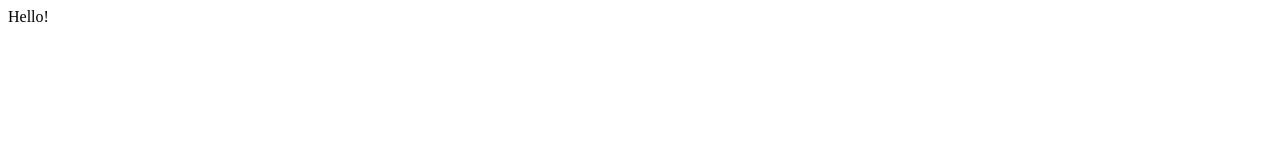
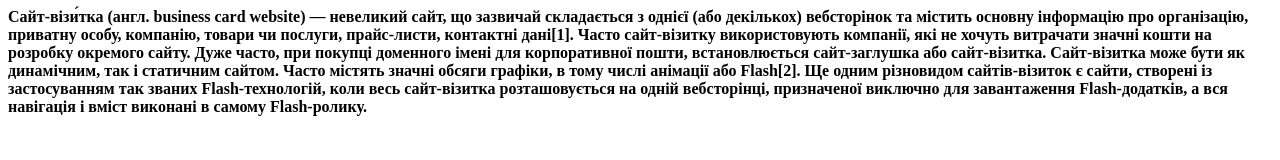
Before and after one commit to Ber99999/genius-test, a plain HTML site: page index.html in a window 1280 px wide. Drawn offline with Linux system fonts and the light colour scheme.

Commit message:
Add files via upload

```diff
--- a/index.html
+++ b/index.html
@@ -6,6 +6,22 @@
     <title>Document</title>
   </head>
   <body>
-    Hello!
+    <b
+      >Сайт-візи́тка (англ. business card website) — невеликий сайт, що зазвичай
+      складається з однієї (або декількох) вебсторінок та містить основну
+      інформацію про організацію, приватну особу, компанію, товари чи послуги,
+      прайс-листи, контактні дані[1]. Часто сайт-візитку використовують
+      компанії, які не хочуть витрачати значні кошти на розробку окремого сайту.
+      Дуже часто, при покупці доменного імені для корпоративної пошти,
+      встановлюється сайт-заглушка або сайт-візитка.</b
+    >
+    <b
+      >Сайт-візитка може бути як динамічним, так і статичним сайтом. Часто
+      містять значні обсяги графіки, в тому числі анімації або Flash[2]. Ще
+      одним різновидом сайтів-візиток є сайти, створені із застосуванням так
+      званих Flash-технологій, коли весь сайт-візитка розташовується на одній
+      вебсторінці, призначеної виключно для завантаження Flash-додатків, а вся
+      навігація і вміст виконані в самому Flash-ролику.</b
+    >
   </body>
 </html>
```
